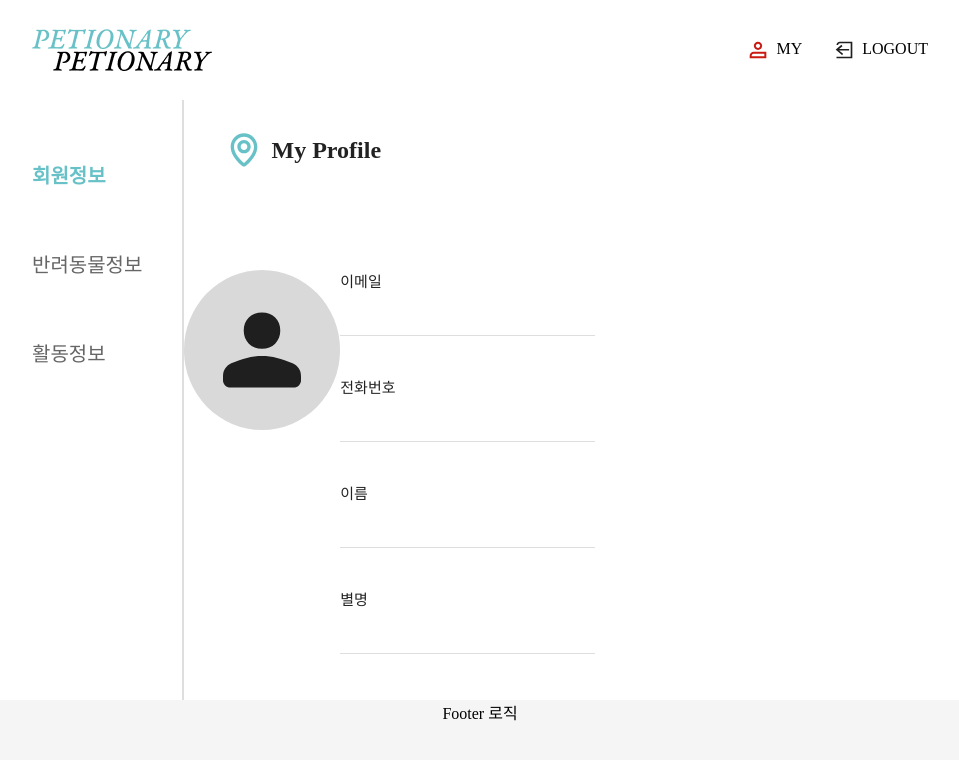
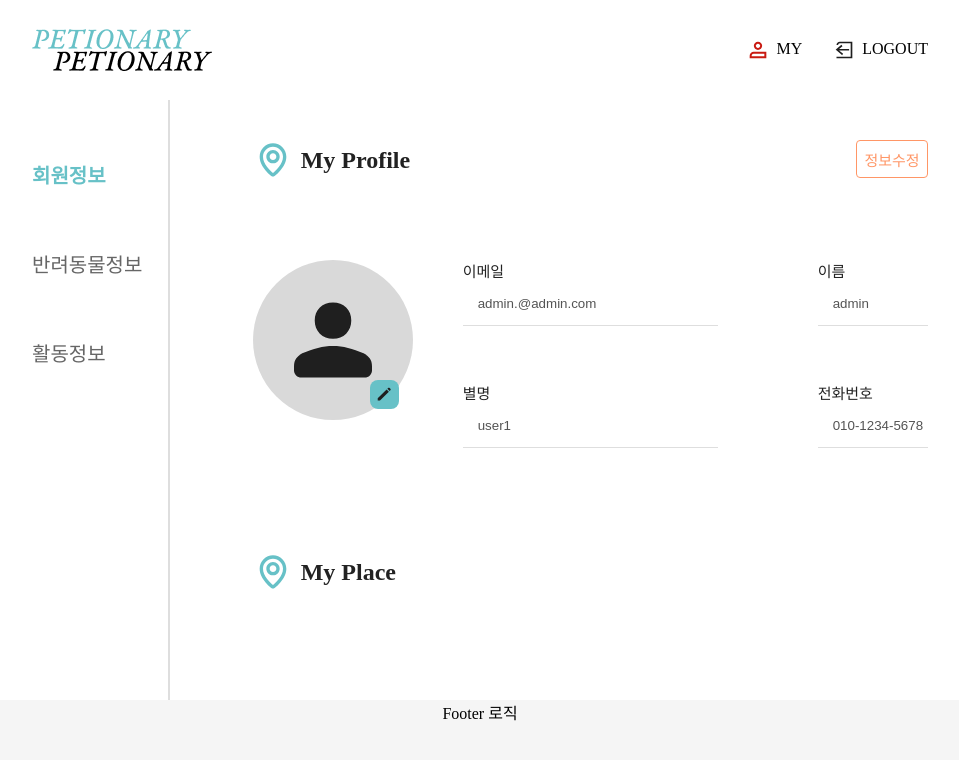
Before and after one commit to Petionary/front, a Next.js app: page /mypage/user in a window 1280 px wide. Shown: the top 760 px of the page, without its empty margins (160-1119 px from the left). Built offline with nearby package versions, Linux system fonts and the light colour scheme.

Commit message:
feat: 마이페이지(회원정보) 구현

```diff
--- a/src/app/mypage/user/page.tsx
+++ b/src/app/mypage/user/page.tsx
@@ -1,7 +1,16 @@
 import UserPage from '@/component/MyPage/user';
+import {IUser} from '@/types/common';
+
+const user: IUser = {
+	email: 'admin.@admin.com',
+	name: 'admin',
+	nickname: 'user1',
+	contact: '010-1234-5678',
+	profileURL: '',
+};
 
 function User() {
-	return <UserPage />;
+	return <UserPage user={user} />;
 }
 
 export default User;
--- a/src/app/page.tsx
+++ b/src/app/page.tsx
@@ -1,10 +1,12 @@
+'use client';
+
 import React from 'react';
 
 /**************************************************
  * 메인 페이지
  **************************************************/
 function Home() {
-	return <div>Main 로직</div>;
+	return <div></div>;
 }
 
 export default Home;
--- a/src/component/MyPage/common/Input.tsx
+++ b/src/component/MyPage/common/Input.tsx
@@ -8,20 +8,20 @@ interface IProps extends ComponentPropsWithoutRef<'input'> {
 
 function Input({label, ...rest}: IProps) {
 	return (
-		<StyledLabel>
+		<InputBox>
 			<LabelText>{label}</LabelText>
 			<StyledInput {...rest}></StyledInput>
-		</StyledLabel>
+		</InputBox>
 	);
 }
 
 export default Input;
 
-const StyledLabel = styled.label`
+const InputBox = styled.label`
 	display: flex;
 	flex-direction: column;
 	justify-content: space-between;
-	margin: 0 40px 40px 0;
+	margin: 0 50px 56px 50px;
 `;
 const LabelText = styled.p`
 	color: ${GRAY_COLOR_90};
--- a/src/component/MyPage/common/SectionTitle.tsx
+++ b/src/component/MyPage/common/SectionTitle.tsx
@@ -25,8 +25,6 @@ const _IconWrapper = styled.div`
 	font-size: 24px;
 	font-weight: 700;
 	color: ${GRAY_COLOR_90};
-	width: 80%;
-	margin: 30px 0 0 40px;
 	display: flex;
 	align-items: center;
 `;
--- a/src/component/MyPage/user/components/UserInfo.tsx
+++ /dev/null
@@ -1,68 +0,0 @@
-import styled from 'styled-components';
-import SectionTitle from '../../common/SectionTitle';
-import Input from '../../common/Input';
-import {Icon, iType} from '@/style/icon';
-import {UserIcon} from '@/icons/default';
-import {IUser} from '@/types/common';
-import Image from 'next/image';
-
-interface IProps {
-	user: IUser;
-}
-
-function UserInfo({user}: IProps) {
-	return (
-		<SectionContainer>
-			<SectionTitle title='My Profile' />
-			<Wrapper>
-				{user?.profileURL ? (
-					<Image
-						width={160}
-						height={160}
-						src={user?.profileURL}
-						alt='user'
-					/>
-				) : (
-					<_IconContainer>
-						<Icon size={'78px'} iType={iType.white}>
-							{UserIcon}
-						</Icon>
-					</_IconContainer>
-				)}
-				<InputWrapper>
-					<Input label='이메일' />
-					<Input label='전화번호' />
-					<Input label='이름' />
-					<Input label='별명' />
-				</InputWrapper>
-			</Wrapper>
-		</SectionContainer>
-	);
-}
-export default UserInfo;
-
-const SectionContainer = styled.section`
-	width: 100%;
-`;
-
-const InputWrapper = styled.div`
-	display: flex;
-	flex-wrap: wrap;
-	width: 600px;
-`;
-
-const _IconContainer = styled.div`
-	width: 160px;
-	height: 160px;
-	background-color: #d9d9d9;
-	border-radius: 100%;
-	display: flex;
-	justify-content: center;
-`;
-
-const Wrapper = styled.div`
-	width: 100%;
-	display: flex;
-	margin: 100px 0;
-	justify-content: space-evenly;
-`;
--- /dev/null
+++ b/src/component/MyPage/user/components/UserProfile.tsx
@@ -0,0 +1,78 @@
+import {useEffect, useState} from 'react';
+import styled from 'styled-components';
+
+import {IUser} from '@/types/common';
+import useUploadFile from '@/hooks/useUploadFile';
+
+import SectionTitle from '../../common/SectionTitle';
+import UserProfileImage from './UserProfileImage';
+import UserProfileInput from './UserProfileInput';
+
+interface IProps {
+	user: IUser;
+}
+
+function UserProfile({user}: IProps) {
+	const [userInput, setUserInput] = useState<IUser>(user);
+	const [uploadedFile, handleUploadFile] = useUploadFile();
+	const [editToggle, setEditToggle] = useState(false);
+
+	const handleEditToggle = () => {
+		setEditToggle(!editToggle);
+	};
+
+	useEffect(() => {
+		if (uploadedFile.length)
+			setUserInput({
+				...userInput,
+				profileURL: uploadedFile[uploadedFile.length - 1] as string,
+			});
+	}, [uploadedFile.length]);
+
+	return (
+		<_SectionContainer>
+			<_FlexWrapper>
+				<SectionTitle title='My Profile' />
+				<_EditButton onClick={handleEditToggle}>
+					{editToggle ? '완료' : '정보수정'}
+				</_EditButton>
+			</_FlexWrapper>
+			<_Content>
+				<UserProfileImage
+					profileURL={userInput?.profileURL}
+					onChangeProfileImage={handleUploadFile}
+					editable={editToggle}
+				/>
+				<UserProfileInput userInput={userInput} editable={editToggle} />
+			</_Content>
+		</_SectionContainer>
+	);
+}
+export default UserProfile;
+
+const _SectionContainer = styled.section`
+	width: 100%;
+	margin-top: 40px;
+`;
+
+const _Content = styled.div`
+	width: 100%;
+	display: flex;
+	margin: 80px 0 48px 0;
+`;
+
+const _FlexWrapper = styled.div`
+	display: flex;
+	justify-content: space-between;
+`;
+
+const _EditButton = styled.button`
+	width: 72px;
+	height: 38px;
+	border-radius: 4px;
+	background-color: white;
+	border: 1px solid #ff9666;
+	color: #ff9666;
+	font-size: 15px;
+	cursor: pointer;
+`;
--- /dev/null
+++ b/src/component/MyPage/user/components/UserProfileInput.tsx
@@ -0,0 +1,38 @@
+import styled from 'styled-components';
+import Input from '../../common/Input';
+import {IUser} from '@/types/common';
+
+interface IProp {
+	userInput: IUser;
+	editable: boolean;
+}
+
+function UserProfileInput({editable, userInput}: IProp) {
+	return (
+		<_Wrapper>
+			<div>
+				<Input label='이메일' value={userInput.email} disabled={true} />
+				<Input
+					label='별명'
+					value={userInput.nickname}
+					disabled={!editable}
+				/>
+			</div>
+			<div>
+				<Input label='이름' value={userInput.name} disabled={true} />
+				<Input
+					label='전화번호'
+					value={userInput.contact}
+					disabled={!editable}
+				/>
+			</div>
+		</_Wrapper>
+	);
+}
+
+export default UserProfileInput;
+
+const _Wrapper = styled.div`
+	display: flex;
+	margin: auto;
+`;
--- a/src/component/MyPage/user/index.tsx
+++ b/src/component/MyPage/user/index.tsx
@@ -1,9 +1,10 @@
 'use client';
 
 import styled from 'styled-components';
-import UserInfo from './components/UserInfo';
+import UserInfo from './components/UserProfile';
 import UserPlace from './components/UserPlace';
 import {IUser} from '@/types/common';
+import UserProfile from './components/UserProfile';
 
 interface IProps {
 	user: IUser;
@@ -12,7 +13,7 @@ interface IProps {
 function UserPage({user}: IProps) {
 	return (
 		<Container>
-			<UserInfo />
+			<UserProfile user={user} />
 			<UserPlace />
 		</Container>
 	);
@@ -22,8 +23,11 @@ export default UserPage;
 
 const Container = styled.section`
 	width: 100%;
+	padding: 0 0 0 83px;
 	overflow-y: scroll;
 	display: flex;
 	flex-direction: column;
-	align-items: center;
+	&::-webkit-scrollbar {
+		display: none;
+	}
 `;
--- a/src/icons/default.js
+++ b/src/icons/default.js
@@ -81,3 +81,18 @@ export const UserIcon = (
 		/>
 	</svg>
 );
+
+export const PencilIcon = (
+	<svg
+		width='16'
+		height='15'
+		viewBox='0 0 16 15'
+		fill='none'
+		xmlns='http://www.w3.org/2000/svg'
+	>
+		<path
+			d='M14.0409 3.86675L11.5263 1.35049L12.3514 0.524838C12.574 0.302044 12.8523 0.193923 13.1863 0.200476C13.5203 0.207029 13.7986 0.321702 14.0212 0.544497L14.866 1.3898C15.0886 1.6126 15.1999 1.88782 15.1999 2.21545C15.1999 2.54309 15.0886 2.81831 14.866 3.0411L14.0409 3.86675ZM13.2158 4.6924L3.31452 14.6002H0.799927V12.0839L10.7012 2.17614L13.2158 4.6924Z'
+			fill='white'
+		/>
+	</svg>
+);
--- a/src/types/common.ts
+++ b/src/types/common.ts
@@ -2,5 +2,6 @@ export interface IUser {
 	email: string;
 	name: string;
 	nickname: string;
+	contact: string;
 	profileURL: string;
 }
```
